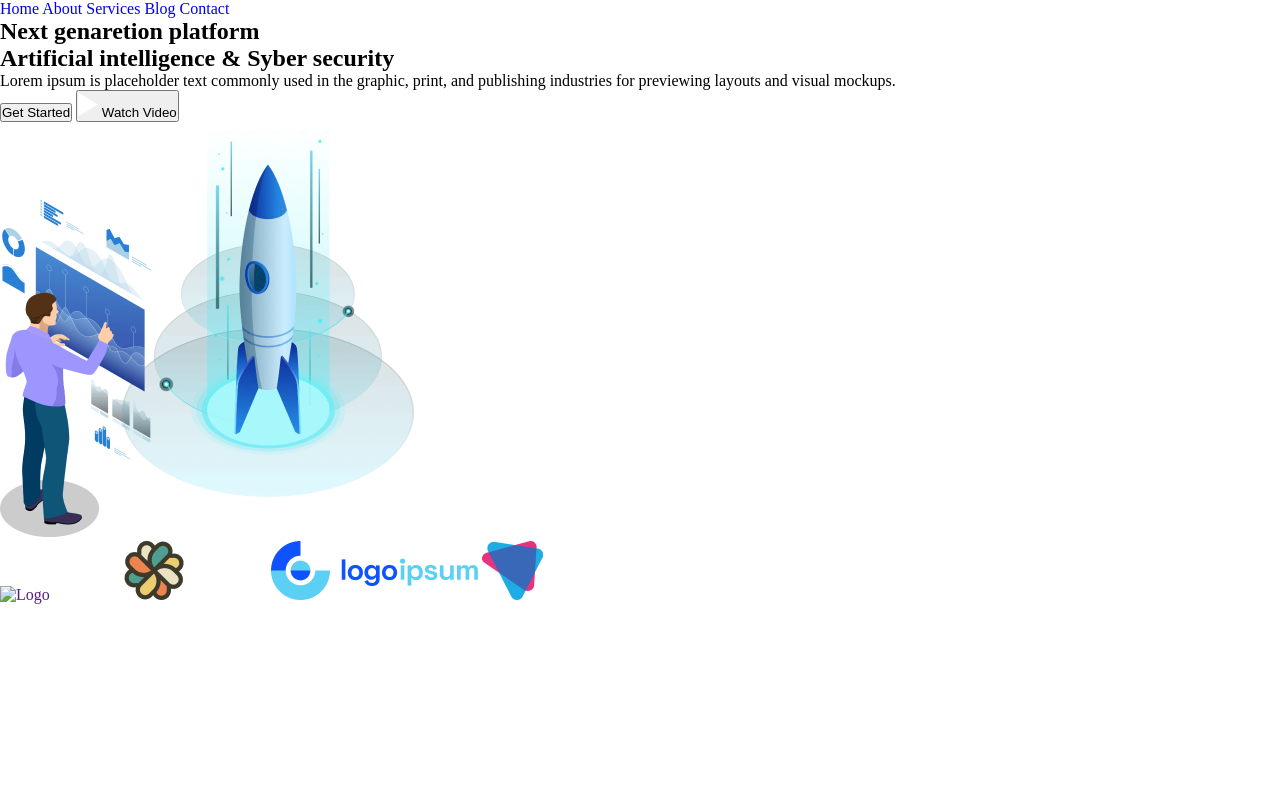
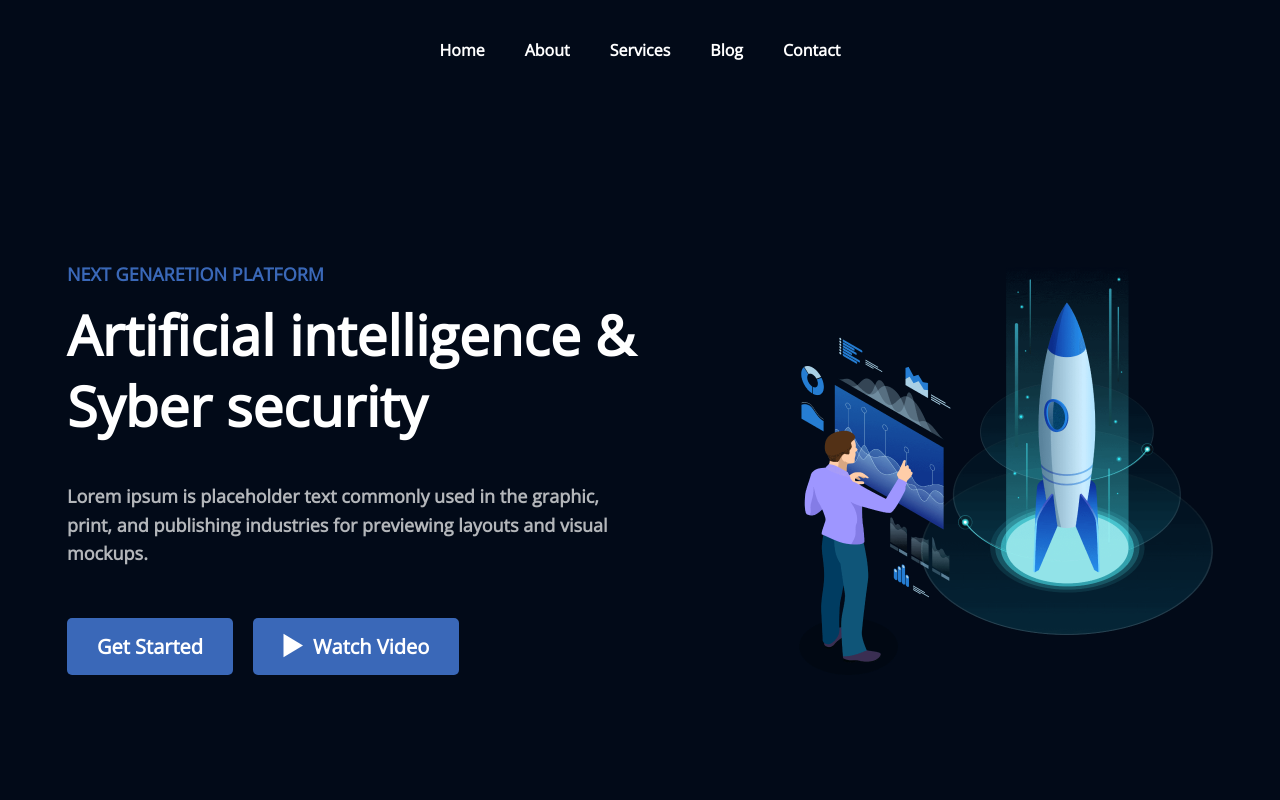
Before and after one commit to AlexeyLexxoff/test_work_gb, a plain HTML site: page html-css/lesson3/index.html in a window 1280 px wide. Shown: the top 800 px of the page. Drawn offline with nearby package versions, Linux system fonts and the light colour scheme.

Commit message:
add lesson 4

```diff
--- a/html-css/lesson3/index.html
+++ b/html-css/lesson3/index.html
@@ -7,8 +7,8 @@
     <title>Lesson3</title>
 </head>
 <body>
-    <header>
-        <nav>
+    <header class="header">
+        <nav class="navigation container">
             <a href="#">Home</a>
             <a href="#">About</a>
             <a href="#">Services</a>
@@ -16,23 +16,23 @@
             <a href="#">Contact</a>
         </nav>
     </header>
-    <main>
-        <section>
-            <div>
+    <main class="main">
+        <section class="mainContent container">
+            <div class="mainContent__leftSide">
                 <h2>Next genaretion platform</h2>
                 <h1>Artificial intelligence & Syber security</h1>
                 <p>Lorem ipsum is placeholder text commonly used in the graphic, print, and publishing industries for previewing layouts and visual mockups.</p>
-                <div>
+                <div class="mainContent__leftSide-btnList">
                     <button>Get Started</button>
-                    <button><img src="./img/play.svg" alt="play"> Watch Video</button>
+                    <button class="btn_play"><img src="./img/play.svg" alt="play"> Watch Video</button>
 
                 </div>
             </div>
             <img src="./img/rocket.png" alt="Main Image"/>
         </section>
     </main>
-    <footer>
-        <nav>
+    <footer class="footer">
+        <nav class="logos container">
             <a href=""><img src="./img/logo1.png" alt="Logo"></a>
             <a href=""><img src="./img/logo2.png" alt="Logo"></a>
             <a href=""><img src="./img/logo3.png" alt="Logo"></a>
--- a/html-css/lesson3/style.css
+++ b/html-css/lesson3/style.css
@@ -1,7 +1,111 @@
+@import url("https://fonts.googleapis.com/css2?family=Open+Sans:ital,wght@600;800&display=swap");
+
 * {
   margin: 0;
   padding: 0;
   text-decoration: none;
+}
+
+body {
+  scroll-behavior: smooth;
+
+  background: rgb(2, 10, 24);
+}
+
+img {
+  display: block;
+  max-width: 100%;
+}
+
+h1,
+h2,
+p,
+a,
+button {
+  color: white;
+  font-family: "Open Sans", sans-serif;
+  font-weight: 600;
+}
+
+.container {
+  max-width: 1146px;
+  margin: 0 auto;
+}
+
+.header {
+  padding: 39px 0;
+  margin-bottom: 160px;
+}
+
+.navigation {
+  display: flex;
+  justify-content: center;
+  gap: 40px ;
+}
+
+.navigation a {
+  font-size: 16px;
+}
+
+.main {
+  margin-bottom: 197px;
+}
+
+.mainContent {
+  display: flex;
+  justify-content: space-between;
+}
+
+.mainContent__leftSide {
+  max-width: 604px;
+}
+
+.mainContent__leftSide h2 {
+  color: rgb(58, 104, 184);
+  font-size: 18px;
+  line-height: 160%;
+  margin-bottom: 10px;
+  text-transform: uppercase;
+}
+
+.mainContent__leftSide h1 {
+  font-size: 55px;
+  font-weight: 800;
+  line-height: 130%;
+  margin-bottom: 40px;
+}
+.mainContent__leftSide p {
+  font-size: 18px;
+  line-height: 160%;
+  opacity: 0.7;
+  margin-bottom: 50px;
+  max-width: 558px;
+}
+
+.mainContent__leftSide-btnList {
+  display: flex;
+  gap: 20px;
+}
+.btn_play {
+display: flex;
+gap: 10px;
+}
+
+.mainContent__leftSide-btnList button {
+  padding: 15px 30px;
+  border-radius: 5px;
+  background: rgb(58, 104, 184);
+  font-size: 20px;
+  border: none;
+  cursor: pointer;
+}
+
+.footer {
+    margin-bottom: 100px;
+}
 
 
+.logos{
+  display: flex;
+  justify-content: space-between;
 }
```
